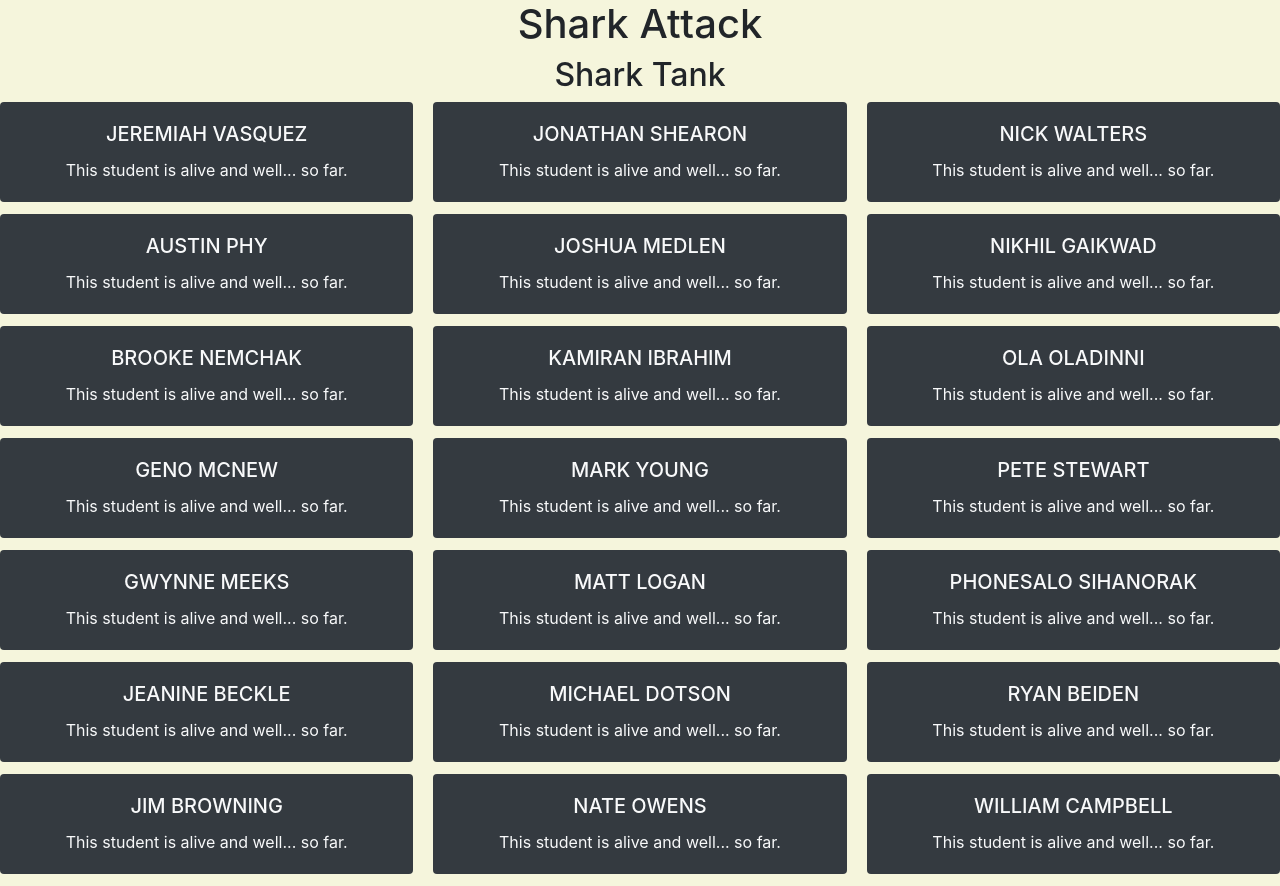
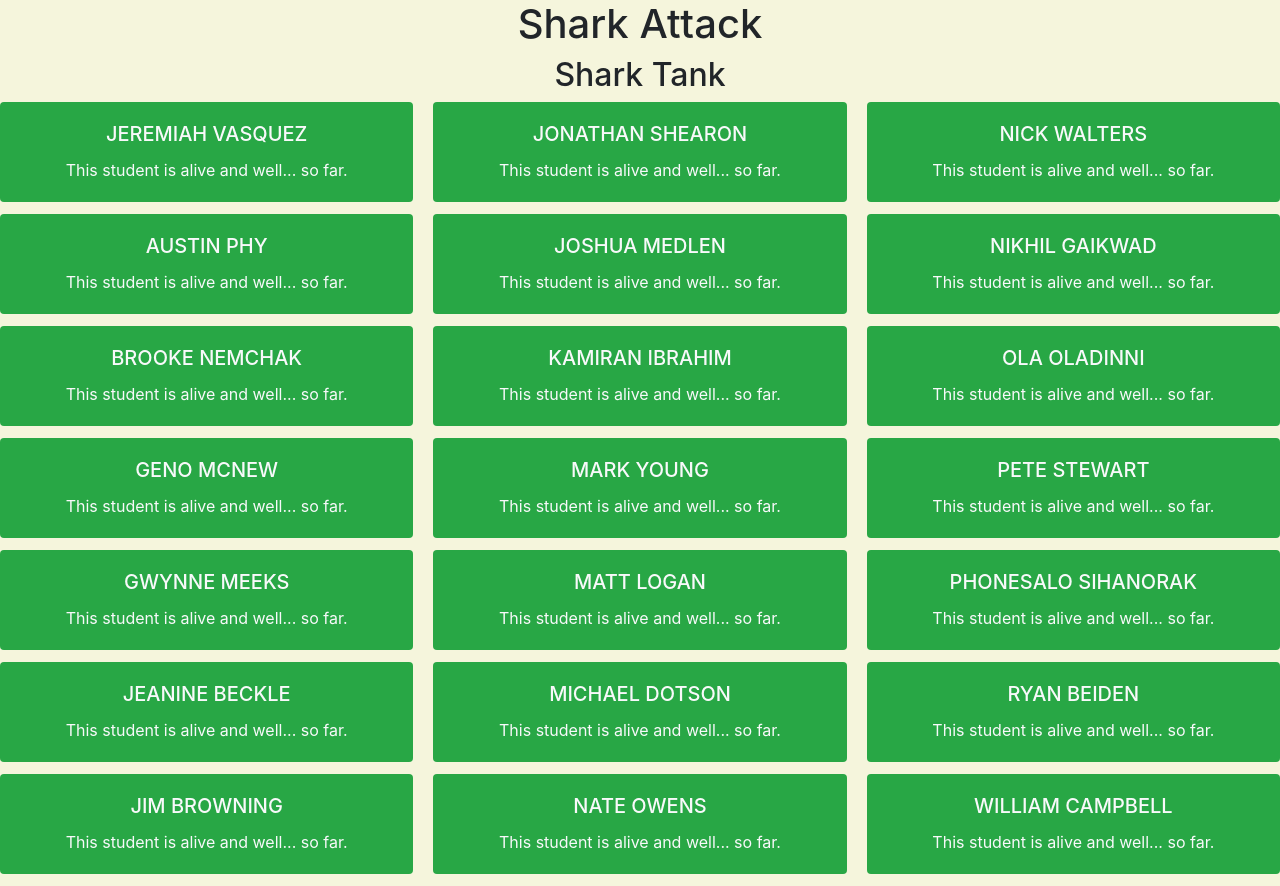
Before and after one commit to nswalters/shark-attack, a React (Create React App) app: page / in a window 1280 px wide. Built offline with nearby package versions, Linux system fonts and the light colour scheme.

Commit message:
Change background of card depending on student isAlive status

```diff
--- a/src/components/Student/Student.js
+++ b/src/components/Student/Student.js
@@ -6,7 +6,7 @@ class Student extends React.Component {
     const { student } = this.props;
 
     return (
-      <div className="card bg-dark text-light border-0">
+      <div className={`card ${student.isAlive ? "bg-success" : "bg-dark"} text-light border-0`}>
         <div className="card-body">
           <h5 className="card-title text-uppercase">{student.firstName} {student.lastName}</h5>
           {
```
